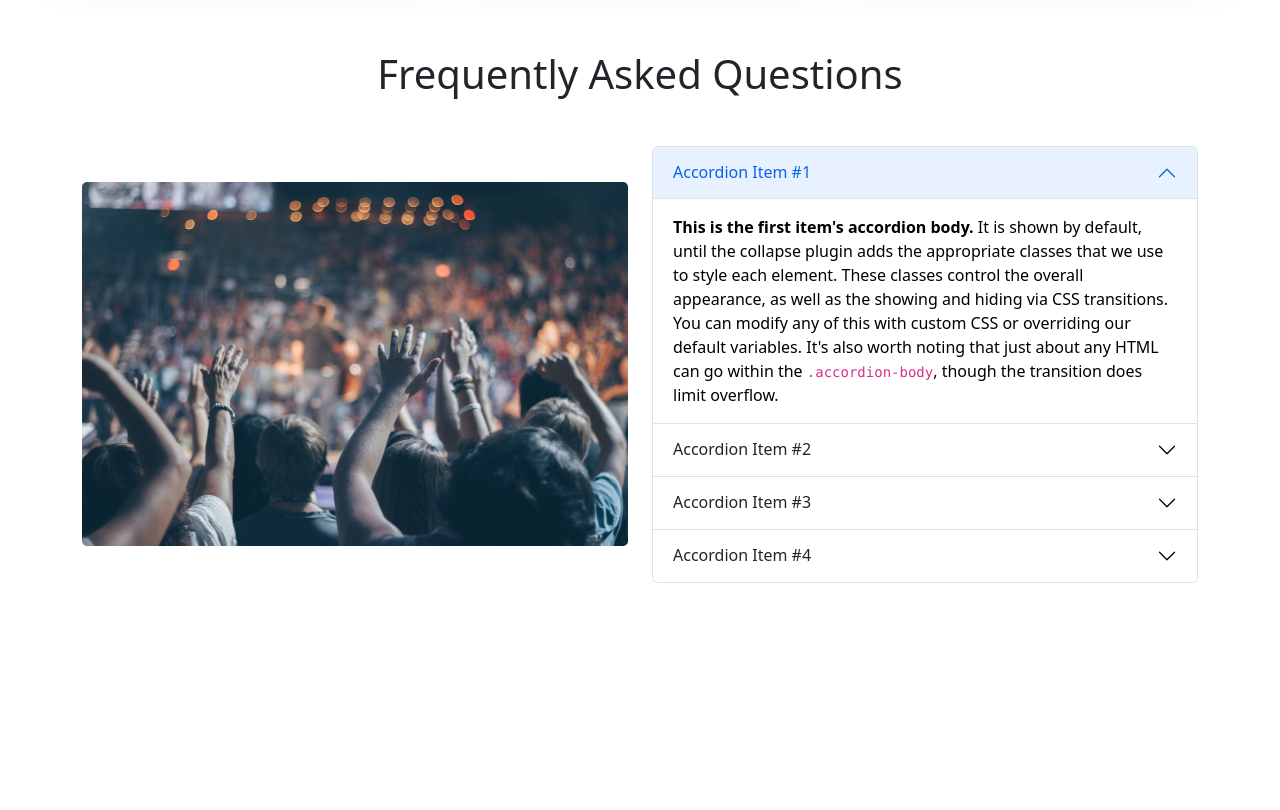
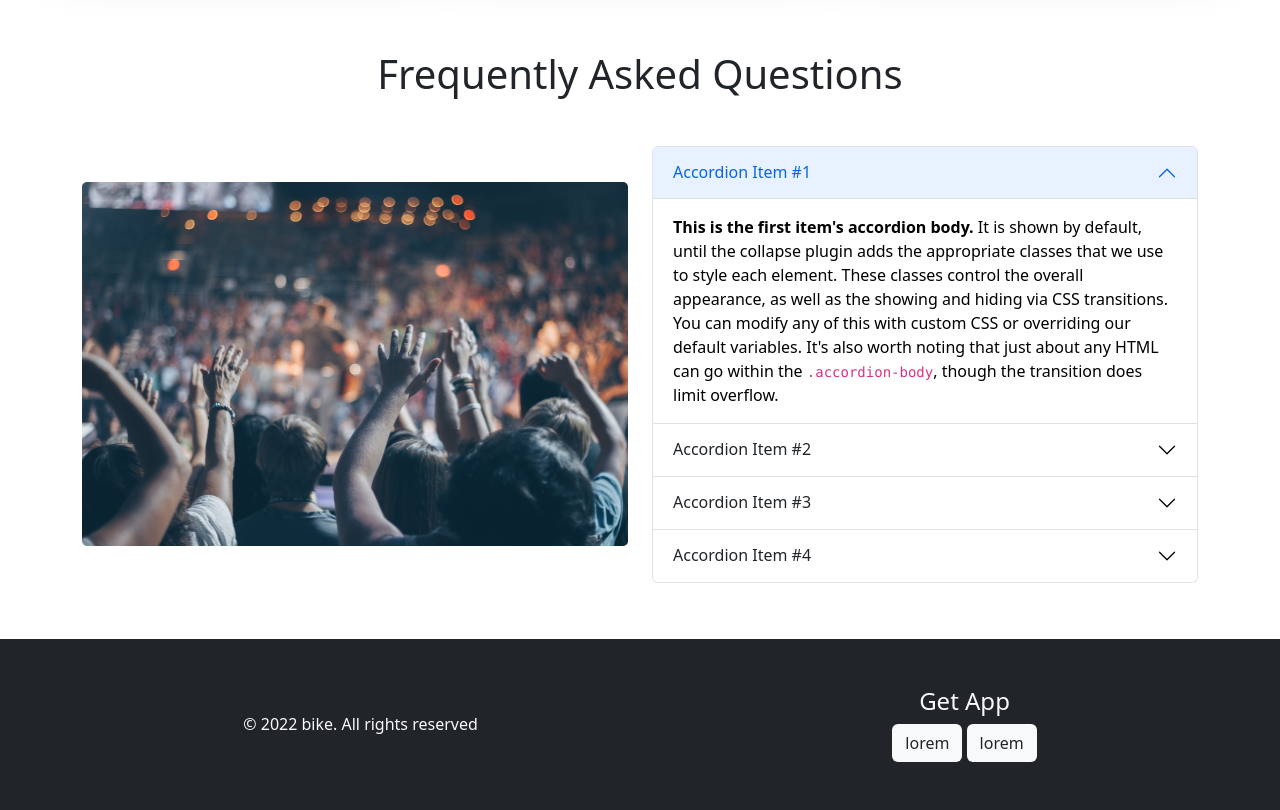
Before and after one commit to ShahariarKhan/Convention-Center, a plain HTML site: page index.html in a window 1280 px wide. Shown: the part 1909-2719 px from the top of the page. Before the commit the page ends 2500 px from the top, so only its background shows below. Drawn offline with nearby package versions, Linux system fonts and the light colour scheme.

Commit message:
all done

```diff
--- a/index.html
+++ b/index.html
@@ -300,6 +300,23 @@
                   </div>
                 </section>
 
+                <!------------
+                   footer
+                   ---------->
+
+                <div class="row bg-dark text-light d-none d-sm-block mt-5">
+                  <footer class=" d-flex justify-content-around align-items-center p-5 ">
+                    <p class="m-0" >© 2022 bike. All rights reserved</p>
+                    <div class="text-center">
+                      <h4>Get App</h4>
+                       <button class="btn bg-light text-dark" type="button">lorem</button>
+                       <button class="btn bg-light text-dark" type="button">lorem</button>
+                    </div>
+                  </footer>
+
+                </div>
+
+
 
 
 
```
Also changed, not shown: images/app.png (added).
